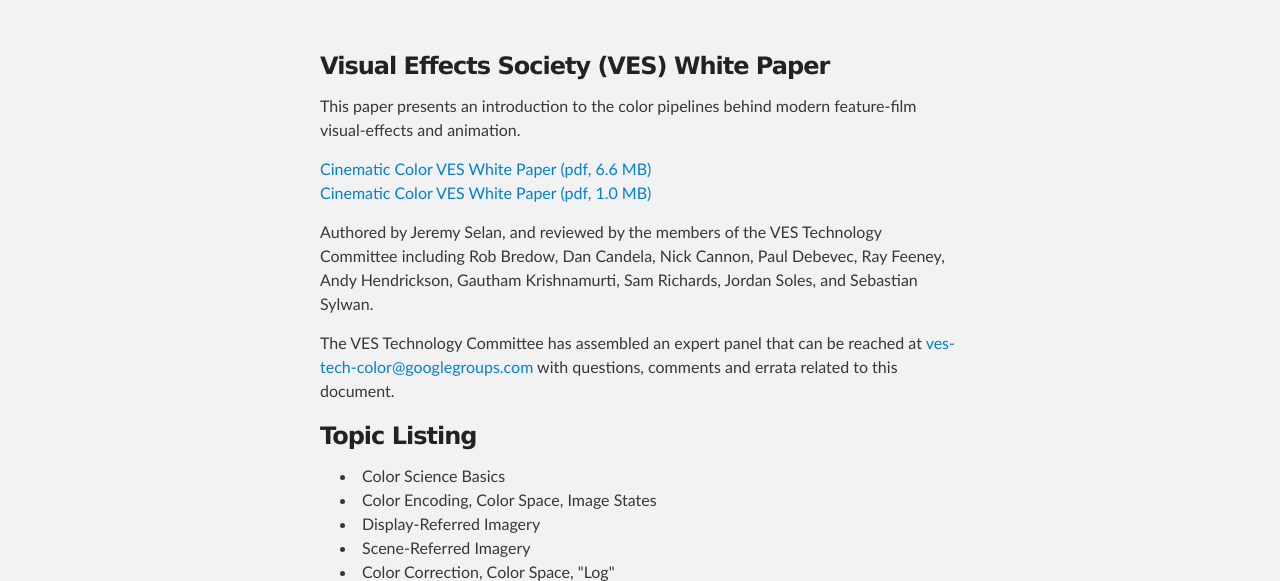
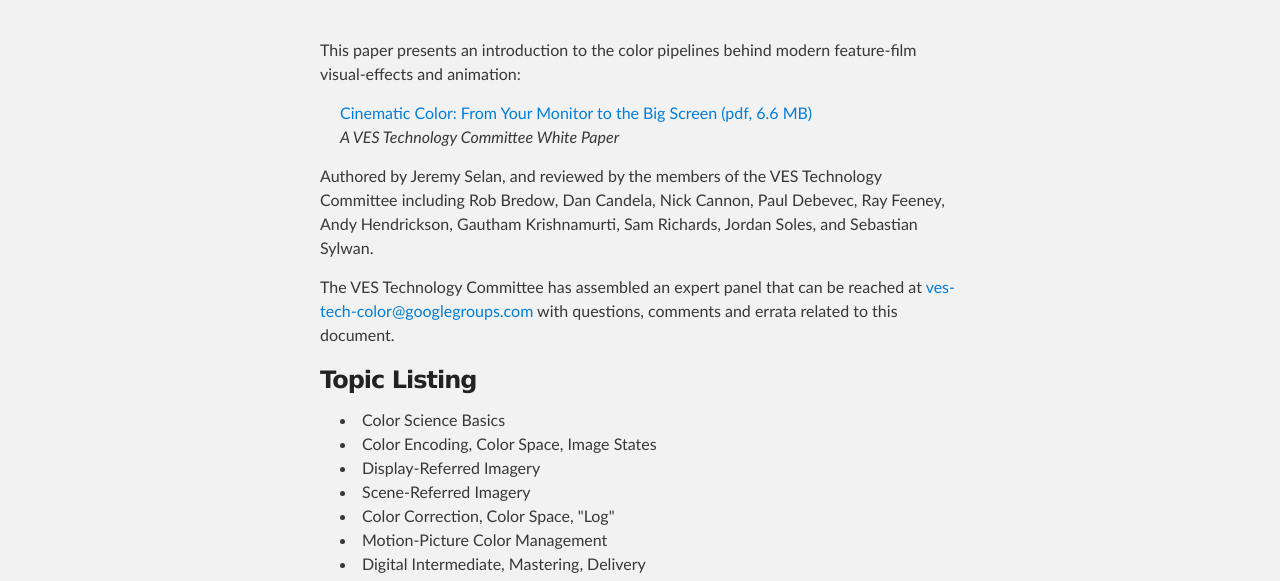
Before and after one commit to jeremyselan/cinematiccolor, a plain HTML site: page index.html in a window 1280 px wide. Shown: the part 212-793 px from the top of the page. Drawn offline with Linux system fonts and the light colour scheme.

Commit message:
updated website

```diff
--- a/index.html
+++ b/index.html
@@ -45,14 +45,15 @@
       <section id="main_content" class="inner">
 
 
-<h3>Visual Effects Society (VES) White Paper</h3>
+<!--<h3>Visual Effects Society (VES) White Paper</h3>-->
 This paper presents an introduction to the color pipelines behind modern
-feature-film visual-effects and animation.
+feature-film visual-effects and animation:
 <p/>
 
-<p>
-<a href="http://github.com/jeremyselan/cinematiccolor/raw/master/ves/Cinematic_Color_VES.pdf">Cinematic Color VES White Paper (pdf, 6.6 MB)</a><br/>
-<a href="http://github.com/jeremyselan/cinematiccolor/raw/master/ves/Cinematic_Color_VES_lo.pdf">Cinematic Color VES White Paper (pdf, 1.0 MB)</a>
+<ul style="padding-left: 20px;">
+<a href="http://github.com/jeremyselan/cinematiccolor/raw/master/ves/Cinematic_Color_VES.pdf">Cinematic Color: From Your Monitor to the Big Screen (pdf, 6.6 MB)</a><br/>
+<em>A VES Technology Committee White Paper</em>
+</ul>
 </p>
 
 <p>
```
